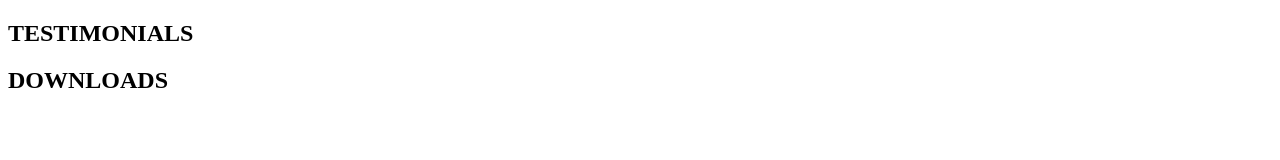
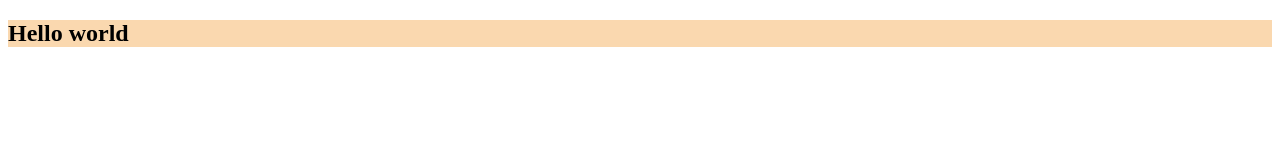
Before and after one commit to Prateeksrt/balaswecha, a plain HTML site: page index.html in a window 1280 px wide. Drawn offline with nearby package versions, Linux system fonts and the light colour scheme; files that its build step writes are made by us from their sources.

Commit message:
JG - Kick start code with folder structure

```diff
--- a/index.html
+++ b/index.html
@@ -2,22 +2,10 @@
 <html lang="en">
   <head></head>
   <title>BalaSwecha</title>
+  <link rel="stylesheet" href="dist/assets/main.css">
 </html>
 <body>
-  <html>
-    <head>
-      <title>Testimonials</title>
-    </head>
-    <body>
-      <h2>TESTIMONIALS</h2>
-    </body>
-  </html>
-  <html>
-    <head>
-      <title>downloads</title>
-    </head>
-    <body>
-      <h2>DOWNLOADS</h2>
-    </body>
-  </html>
+  <section class="header">
+    <h2>Hello world</h2>
+  </section>
 </body>
--- a/src/assets/styles/main.sass
+++ b/src/assets/styles/main.sass
@@ -0,0 +1 @@
+@import "sections/header"
--- a/src/assets/styles/sections/_header.sass
+++ b/src/assets/styles/sections/_header.sass
@@ -0,0 +1,2 @@
+section.header
+  background: #fad8af
```
Also changed, not shown: 2 other files.
